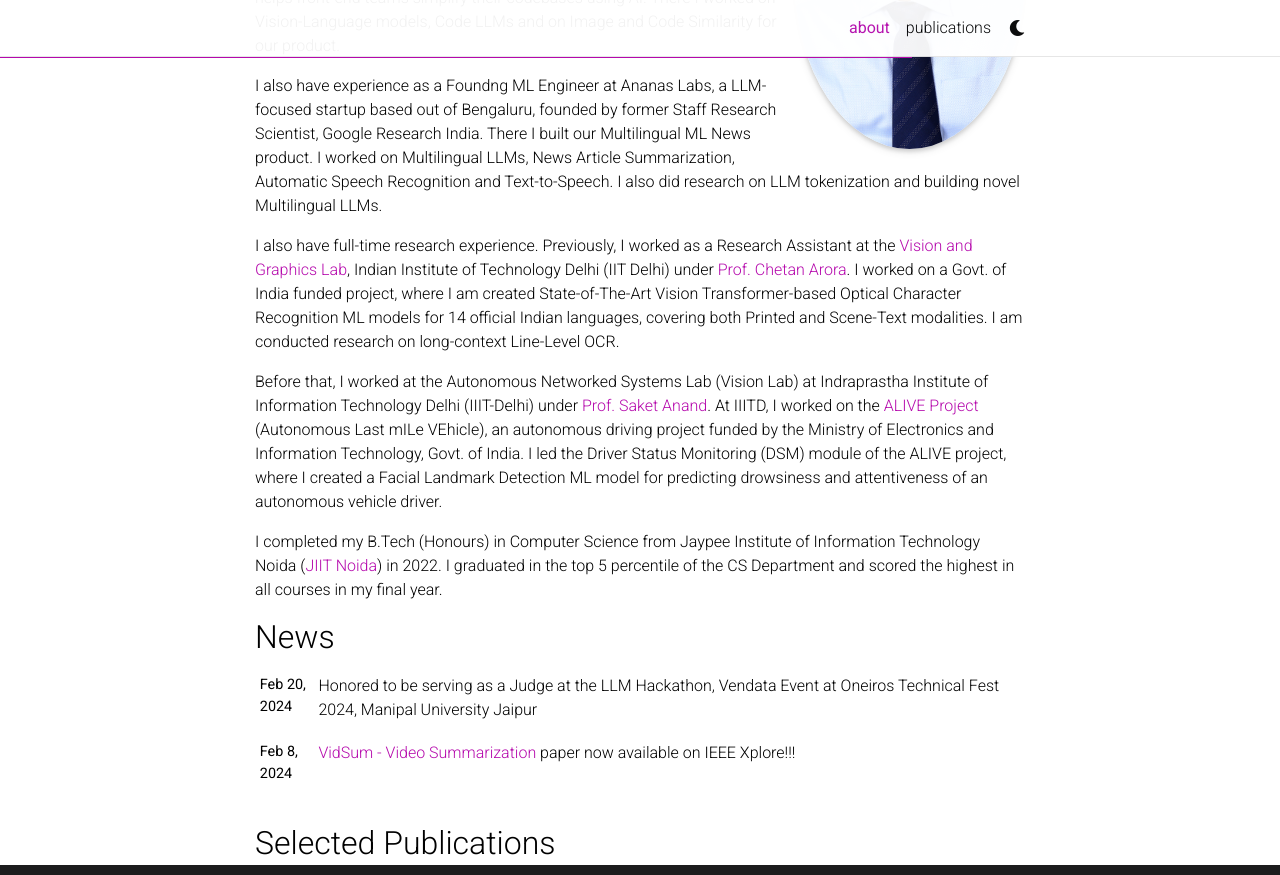
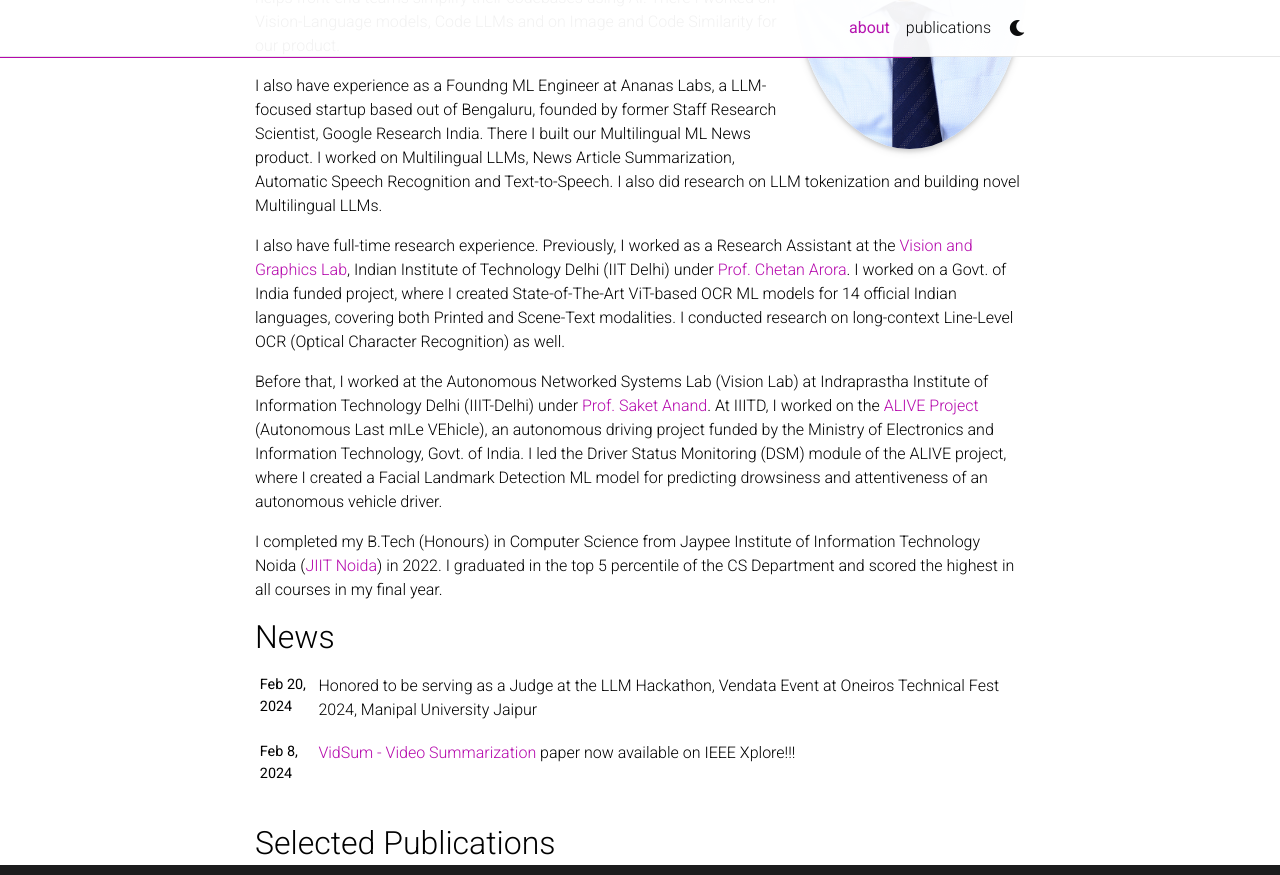
Before and after one commit to nishitanand/nishitanand.github.io, a Jekyll site: the page built from _pages/about.md, in a window 1280 px wide and 900 px high, scrolled down 367 px, cut to the strip 0-875 px from the top of the window. Built offline with Jekyll 4.4.1, drawn with Linux system fonts in a browser that asks for light colours; full-size pictures stand in for the smaller copies a plugin makes; comment, search, counter and statistics services are not loaded; a style sheet for code colours, icons or effects is not loaded.

Commit message:
Update about.md

```diff
--- a/_pages/about.md
+++ b/_pages/about.md
@@ -21,7 +21,7 @@ Before this, I worked in the industry as a ML Scientist at [Radien](https://radi
 I also have experience as a Foundng ML Engineer at Ananas Labs, a LLM-focused startup based out of Bengaluru, founded by former Staff Research Scientist, Google Research India. There I built our Multilingual ML News product. I worked on Multilingual LLMs, News Article Summarization, Automatic Speech Recognition and Text-to-Speech. I also did research on LLM tokenization and building novel Multilingual LLMs.
 
 
-I also have full-time research experience. Previously, I worked as a Research Assistant at the [Vision and Graphics Lab](https://vision-iitd.github.io/), Indian Institute of Technology Delhi (IIT Delhi) under [Prof. Chetan Arora](https://www.cse.iitd.ac.in/~chetan/). I worked on a Govt. of India funded project, where I am created State-of-The-Art Vision Transformer-based Optical Character Recognition ML models for 14 official Indian languages, covering both Printed and Scene-Text modalities. I am conducted research on long-context Line-Level OCR.
+I also have full-time research experience. Previously, I worked as a Research Assistant at the [Vision and Graphics Lab](https://vision-iitd.github.io/), Indian Institute of Technology Delhi (IIT Delhi) under [Prof. Chetan Arora](https://www.cse.iitd.ac.in/~chetan/). I worked on a Govt. of India funded project, where I created State-of-The-Art ViT-based OCR ML models for 14 official Indian languages, covering both Printed and Scene-Text modalities. I conducted research on long-context Line-Level OCR (Optical Character Recognition) as well.
 
 Before that, I worked at the Autonomous Networked Systems Lab (Vision Lab) at Indraprastha Institute of Information Technology Delhi (IIIT-Delhi) under [Prof. Saket Anand](https://www.iiitd.ac.in/anands). At IIITD, I worked on the [ALIVE Project](https://sites.google.com/iiitd.ac.in/iiitd-alive/home) (Autonomous Last mILe VEhicle), an autonomous driving project funded by the Ministry of Electronics and Information Technology, Govt. of India. I led the Driver Status Monitoring (DSM) module of the ALIVE project, where I  created a Facial Landmark Detection ML model for predicting drowsiness and attentiveness of an autonomous vehicle driver.
 
```
